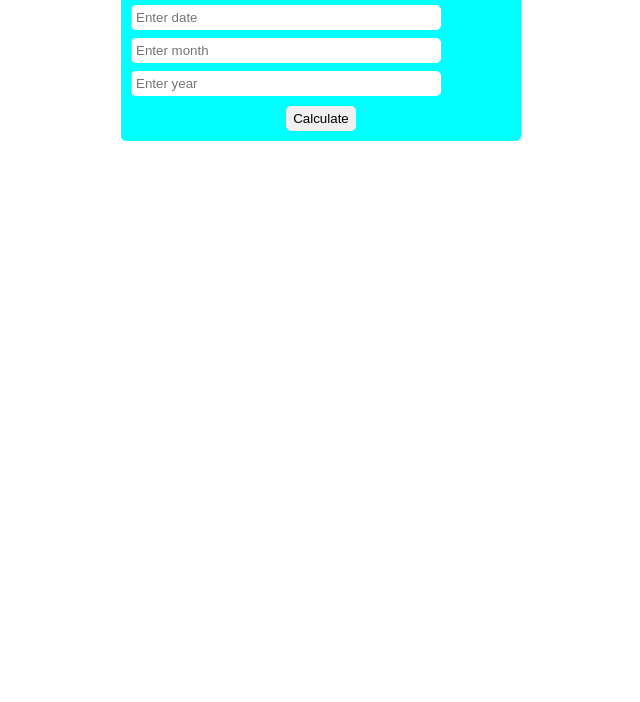
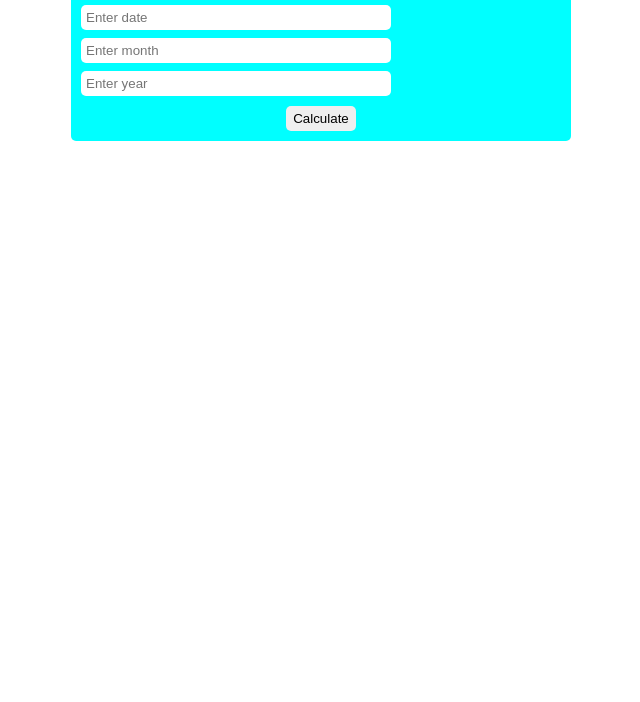
Before and after one commit to Naveen-das-123/AgeCalculator, a plain HTML site: page index.html in a window 1280 px wide. Shown: the part 98-800 px from the top of the page, without its empty margins (319-959 px from the left). Drawn offline with Linux system fonts and the light colour scheme.

Commit message:
Update container width and margin in index.css

```diff
--- a/index.css
+++ b/index.css
@@ -12,8 +12,8 @@ body {
 }
 
 #container {
-    width: 400px;
-    margin: 20px;
+    width: 500px;
+    margin: 20px auto;
     background-color: aqua;
     border-radius: 5px;
     display: flex;
```
